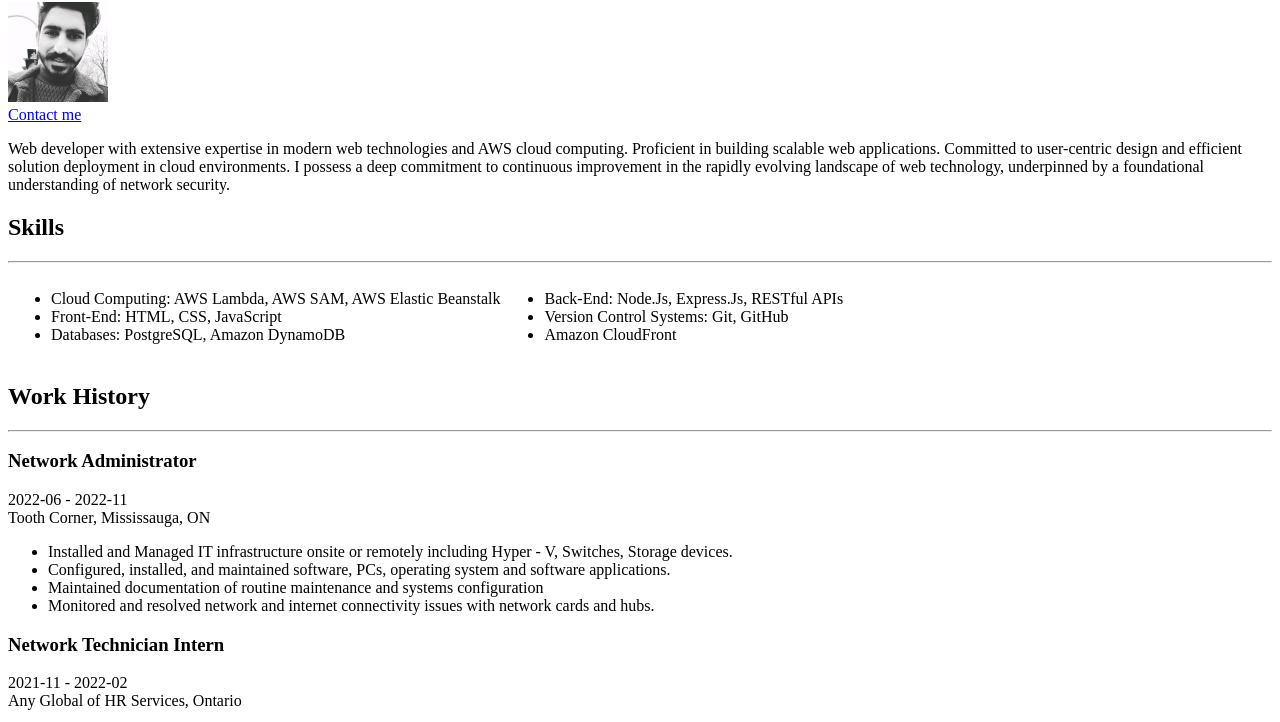
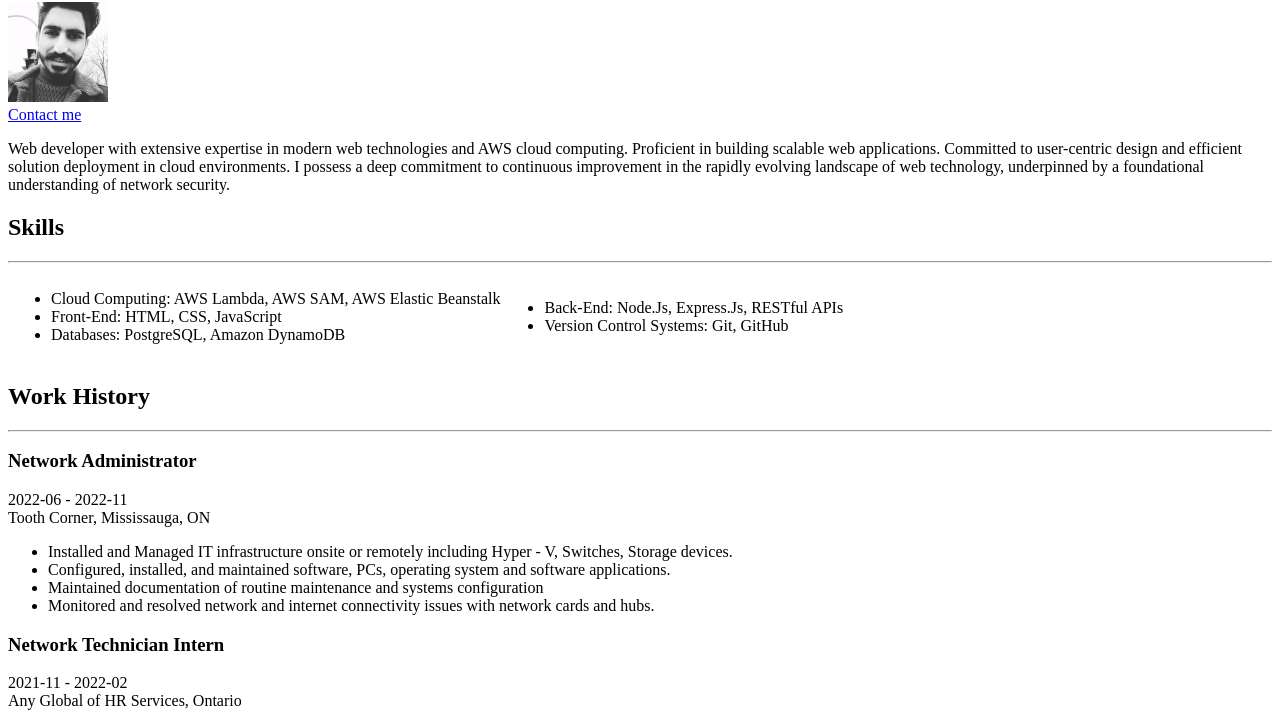
Before and after one commit to ishantkamboj1/MyHTMLResume, a plain HTML site: page index.html in a window 1280 px wide. Shown: the part 78-800 px from the top of the page. Drawn offline with Linux system fonts and the light colour scheme.

Commit message:
Update index.html

```diff
--- a/index.html
+++ b/index.html
@@ -38,7 +38,7 @@
                 <ul>
                     <li>Back-End: Node.Js, Express.Js, RESTful APIs</li>
                     <li>Version Control Systems: Git, GitHub</li>
-                    <li>Amazon CloudFront</li>
+
                 </ul>
             </td>
         </table>
```
